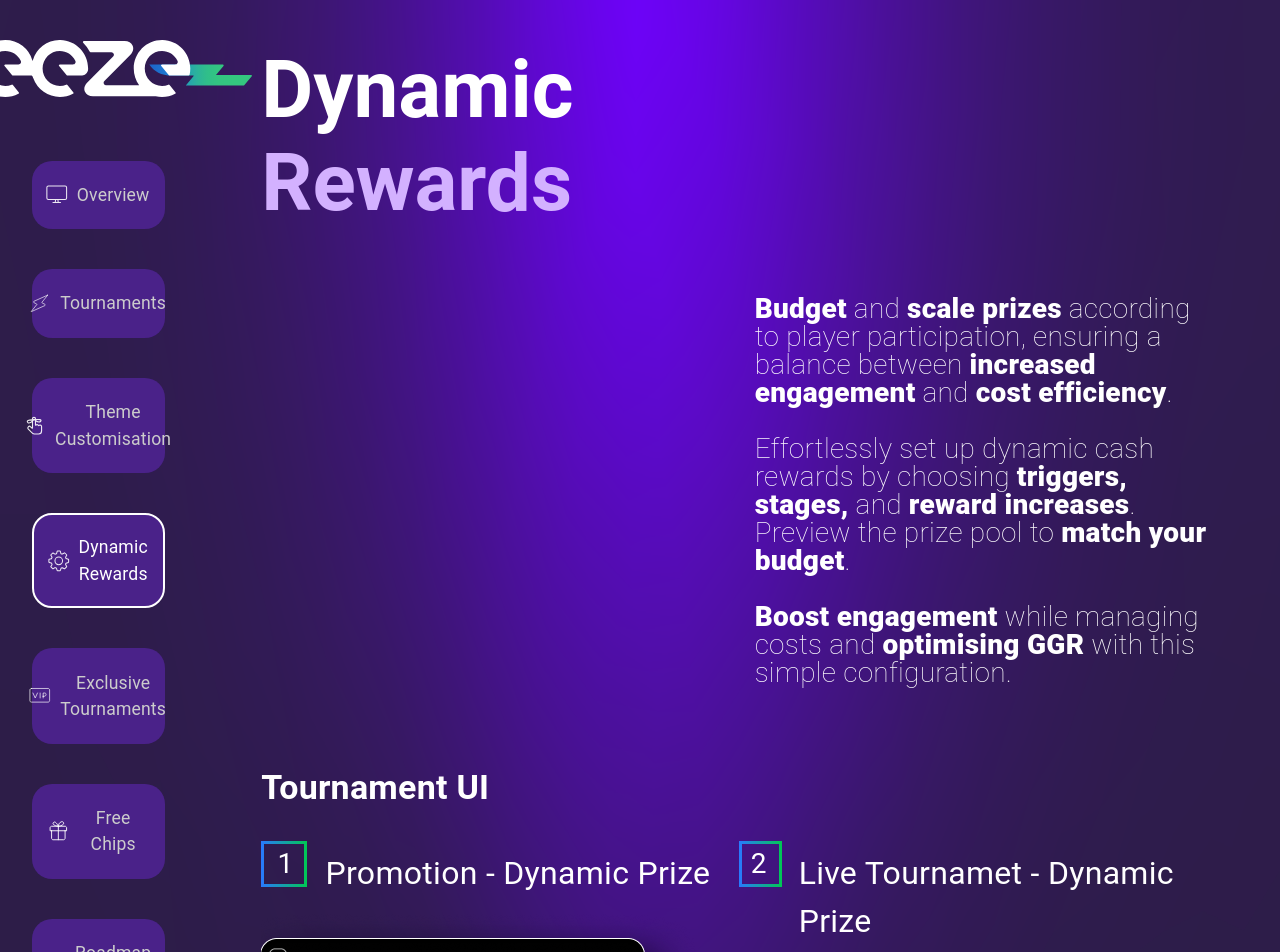
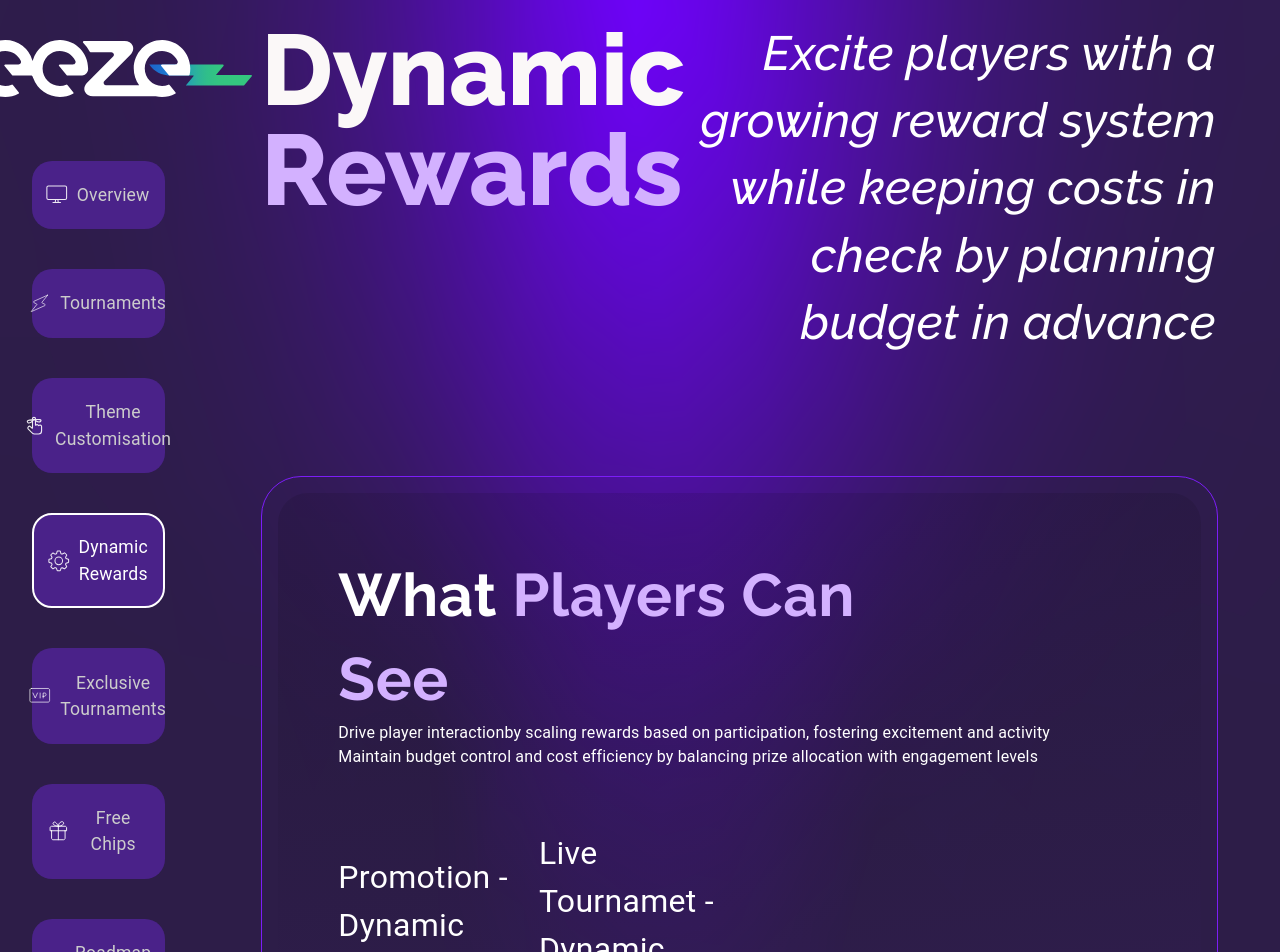
Before and after one commit to eeze-tain/eeze, a React (Create React App) app: page /rewards in a window 1280 px wide. Shown: the part 20-972 px from the top of the page. Built offline with nearby package versions, Linux system fonts and the light colour scheme.

Commit message:
Update DynamicRewards.tsx

```diff
--- a/src/pages/DynamicRewards.tsx
+++ b/src/pages/DynamicRewards.tsx
@@ -3,165 +3,128 @@ import { Box, Typography, Grid } from '@mui/material';
 import { motion } from 'framer-motion';
 import LinearGradient from '../components/LinearGradient';
 import Carousel from '../components/Carousel';
+import AnimatedSection from './components/AnimatedSection';
+import MarkedText from './components/MarkedText';
+const typographyStyles = {
+  header: {
+    fontWeight: 800,
+    color: '#FBF8F8',
+    fontSize: '100px',
+    textTransform: 'capitalize',
+    fontFamily: 'Raleway, serif',
+    lineHeight: '100px',
+    '& span': { color: '#D3B1FF' },
+  },
+  subHeader: {
+    fontWeight: 500,
+    fontStyle: 'italic',
+    color: '#FFFFFF',
+    textAlign: 'right',
+    fontSize: '48px',
+    lineHeight: '67.2px',
+    fontFamily: 'Raleway, serif',
+  },
+  sectionTitle: {
+    fontWeight: 700,
+    color: '#FFFFFF',
+    fontSize: '60px',
+    textTransform: 'capitalize',
+    lineHeight: '84px',
+    fontFamily: 'Raleway, serif',
+    '& span': { color: '#D3B1FF' },
+  }
+};
 
+// Layout constants
+const containerStyles = {
+  mainWrapper: {
+    padding: '0 4rem',
+    color: '#FFFFFF',
+    fontFamily: 'Roboto',
+    overflowX: 'hidden',
+    marginTop: '40px',
+  },
+  sectionWrapper: {
+    border: '1px solid #7C1DF7',
+    borderRadius: '40px',
+    padding: '16px',
+    marginTop: '120px',
+    width: 'calc(100% - 32px)',
+  },
+  sectionInnerBg: {
+    display: 'flex',
+    background: 'linear-gradient(172.92deg, rgba(0, 0, 0, 0.1) 5.53%, rgba(90, 53, 151, 0.2) 89.21%)',
+    width: 'calc(100% - 120px)',
+    height: 'calc(100% - 120px)',
+    borderRadius: '30px',
+    padding: '60px',
+  },
+};
 const DynamicRewards: React.FC = () => {
   return (
-    <Box
-      sx={{
-        padding: '0rem 4rem',
-        color: '#FFFFFF',
-        fontFamily: 'Inter',
-        overflowX: 'hidden', // Prevent horizontal overflow
-        marginTop: '-2rem'
-      }}
-    >
-      {/* Hero Section */}
-      <motion.div
-        initial={{ opacity: 0, y: 50 }}
-        animate={{ opacity: 1, y: 0 }}
-        transition={{ duration: 0.6 }}
-      >
-        <Grid container spacing={4} alignItems="center">
-          <Grid item xs={12} md={6}>
-            <Box
-              sx={{
-                display: 'flex',
-                gap: 1,
-                flexWrap: 'wrap',
-                marginBottom: 2,
-              }}
-            >
-              <Typography
-                variant="h3"
-                sx={{
-                  fontSize: '80px',
-                  fontWeight: 'bold',
-                  marginTop: '6rem',
-                  marginBottom: 2,
-                  '@media screen and (min-width: 2560px)': {
-                    fontSize: '120px', // Scale font size for large screens
-                  },
-                  '@media screen and (min-width: 3200px)': {
-                    fontSize: '160px', // Scale font size for large screens
-                  },
-                }}
-              >
-                Dynamic <br />{' '}
-                <Typography
-                  variant="h3"
-                  sx={{
-                    fontSize: '80px',
-                    fontWeight: 'bold',
-                  }}
-                  color="#D3B1FF"
-                >
-                  Rewards
-                </Typography>{' '}
+    <Box sx={containerStyles.mainWrapper}>
+      <AnimatedSection>
+        {/* Hero Section */}
+        <Box display="flex" justifyContent="space-between">
+          <Typography variant="h3" sx={typographyStyles.header}>
+            Dynamic <span>Rewards
+            </span>
+          </Typography>
+          <Box sx={{ display: 'flex', alignItems: 'flex-end' }}>
+            <Typography variant="body1" sx={typographyStyles.subHeader} >
+              Excite players with a growing reward system while keeping costs in check by planning budget in advance
+            </Typography>
+          </Box>
+        </Box>
+
+        {/* Phases Section */}
+        <Box sx={containerStyles.sectionWrapper} marginTop={"120px"}>
+          <Box sx={containerStyles.sectionInnerBg} display={"flex"} flexDirection={"column"}>
+            <Box display={"flex"} justifyContent={"space-between"} flexDirection={"column"}>
+              <Typography sx={typographyStyles.sectionTitle} width={"70%"}>
+                What <span>Players can see
+                </span>
               </Typography>
+              <Box>
+                <Typography >
+                  <span>Drive player interaction
+                  </span>by scaling rewards based on participation, fostering excitement and activity
+                </Typography>
+                <Typography >
+                  Maintain <span>budget control</span> and <span>cost efficiency</span> by balancing prize allocation with engagement levels
+                </Typography>
+              </Box>
             </Box>
-          </Grid>
-          <Grid item xs={12} md={6}></Grid>
-          <Grid item xs={12} md={6}></Grid>
-          <Grid item xs={12} md={6}>
-            <Typography
-              width={'100%'}
-              variant="subtitle1"
-              sx={{
-                fontWeight: 100,
-                alignSelf: 'right',
-                fontSize: '1.75rem',
-                lineHeight: '100%',
-                marginBottom: '2rem',
-                '@media screen and (min-width: 2560px)': {
-                  fontSize: '1.75rem', // Adjust font size
-                },
-                '@media screen and (min-width: 3200px)': {
-                  fontSize: '2rem', // Adjust font size
-                },
-              }}
-            >
-              <span style={{ fontWeight: 800 }}>Budget</span> and{' '}
-              <span style={{ fontWeight: 800 }}>scale prizes</span> according to
-              player participation, ensuring a balance between{' '}
-              <span style={{ fontWeight: 800 }}>increased engagement</span> and{' '}
-              <span style={{ fontWeight: 800 }}>cost efficiency</span>.
-              <br></br>
-              <br></br>
-              Effortlessly set up dynamic cash rewards by choosing{' '}
-              <span style={{ fontWeight: 800 }}>triggers, stages,</span> and{' '}
-              <span style={{ fontWeight: 800 }}>reward increases</span>. Preview
-              the prize pool to{' '}
-              <span style={{ fontWeight: 800 }}>match your budget</span>.
-              <br></br>
-              <br></br>
-              <span style={{ fontWeight: 800 }}>Boost engagement</span> while
-              managing costs and{' '}
-              <span style={{ fontWeight: 800 }}>optimising GGR</span> with this
-              simple configuration.
-            </Typography>
-          </Grid>
-        </Grid>
-      </motion.div>
-      {/* Hero Section - Front End Carousel */}
-      <motion.div
-        initial={{ opacity: 0, y: 50 }}
-        animate={{ opacity: 1, y: 0 }}
-        transition={{ duration: 0.6 }}
-      >
-        {/* Key Benefits Section */}
-        <Box sx={{ marginTop: 6 }}>
-          <Typography
-            variant="h4"
-            sx={{
-              fontWeight: 'bold',
-              marginBottom: '2rem',
-              '@media screen and (min-width: 2560px)': {
-                fontSize: '3rem', // Adjust font size
-              },
-              '@media screen and (min-width: 3200px)': {
-                fontSize: '3.5rem', // Adjust font size
-              },
-            }}
-          >
-            Tournament UI
-          </Typography>
-          {/* <LinearGradient height={'4px'} width={'25%'} marginBottom={'4rem'} /> */}
-          <Carousel
-            settings={frontEndCourselSettings}
-            slides={frontEndSlides}
-          />
+            <Box sx={{ marginTop: "60px" }} display={"flex"}>
+              {phases.map((slide) => (
+                <Box width={"25%"} display={"flex"} justifyContent={"center"} flexDirection={"column"}
+                  alignItems={"center"}>
+                  <Typography
+                    sx={{
+                      fontSize: '2rem',
+                      marginBottom: '1rem',
+                    }}
+                  >
+                    {slide.title}
+                  </Typography>
+                  <Box sx={{
+                    border: '1px solid #ffffff',
+                    borderRadius: '16px',
+                  }} component="img" src={slide.image} alt={slide.title}
+                  />
+                </Box>
+
+              ))}
+            </Box>
+          </Box>
         </Box>
-      </motion.div>
-      {/* Hero Section - Back End Carousel */}
-      <motion.div
-        initial={{ opacity: 0, y: 50 }}
-        animate={{ opacity: 1, y: 0 }}
-        transition={{ duration: 0.6 }}
-      >
-        {/* Key Benefits Section */}
-        <Box sx={{ marginTop: '7rem' }}>
-          <Typography
-            variant="h4"
-            sx={{
-              fontWeight: 'bold',
-              marginBottom: 5,
-              '@media screen and (min-width: 2560px)': {
-                fontSize: '3rem', // Adjust font size
-              },
-            }}
-          >
-            Back Office
-          </Typography>
-          <LinearGradient height={'4px'} width={'25%'} marginBottom={'4rem'} />
-          <Carousel settings={backEndCourselSettings} slides={backEndSlides} />
-        </Box>
-      </motion.div>
+      </AnimatedSection>
     </Box>
   );
 };
 
 // Data for slides: Includes titles and image paths
-const frontEndSlides = [
+const phases = [
   {
     number: '1',
     title: 'Promotion - Dynamic Prize',
```
